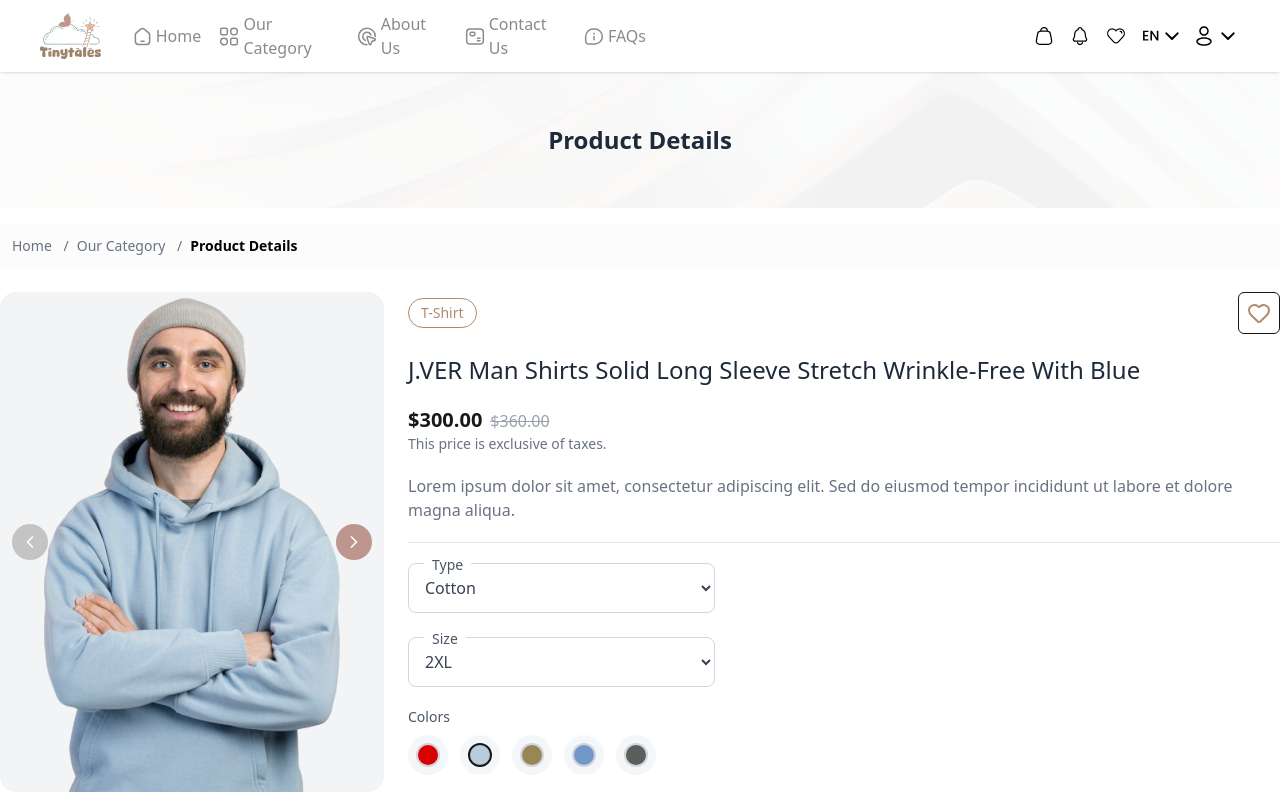
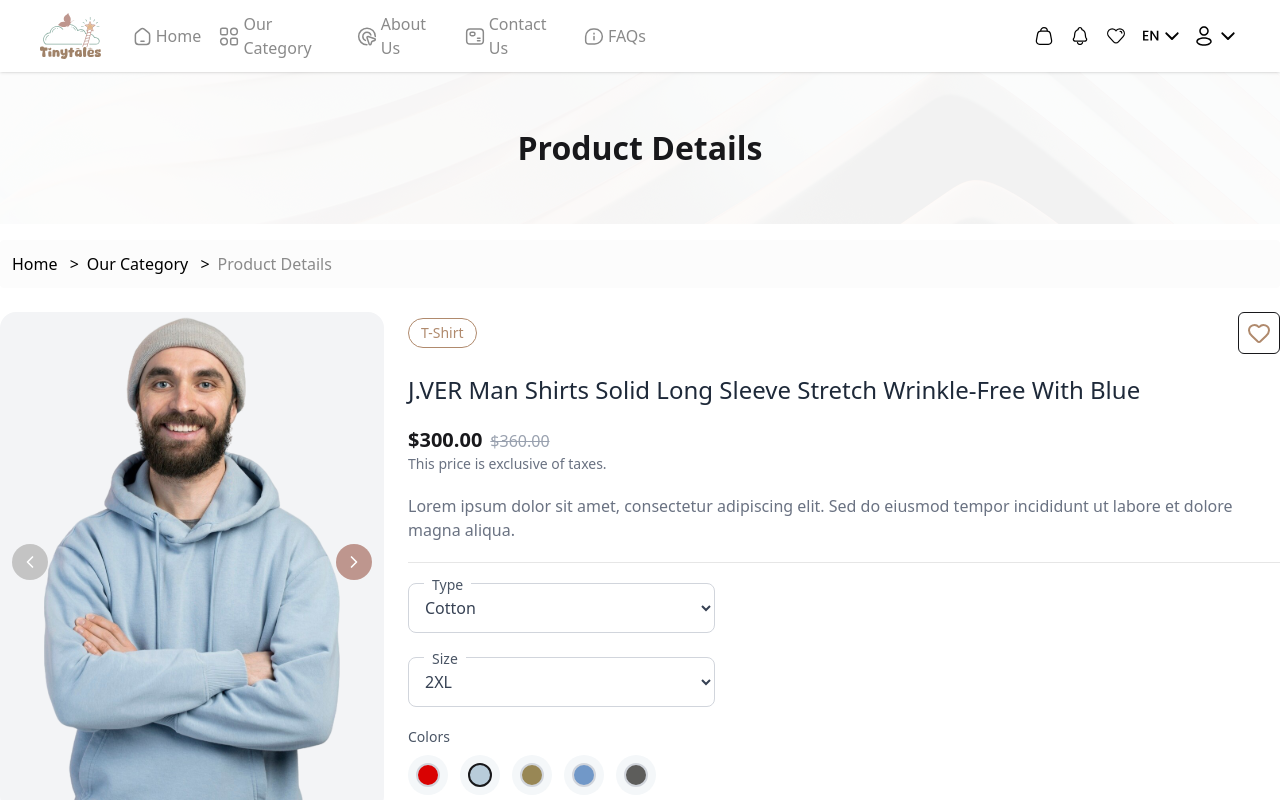
Before and after one commit to Alashmony2/trendline, a Next.js app: page /ProductDetails in a window 1280 px wide. Shown: the top 800 px of the page. Built offline with nearby package versions, Linux system fonts and the light colour scheme.

Commit message:
update Breadcrumb

```diff
--- a/src/app/(pages)/ProductDetails/page.jsx
+++ b/src/app/(pages)/ProductDetails/page.jsx
@@ -24,16 +24,16 @@ export default function ProductDetails() {
     return <>
         {/* Title banner */}
         <div className="bg-[url('/assets/home/details.png')] py-13 text-center mb-4">
-            <h1 className="text-xl sm:text-2xl font-semibold text-gray-800">
+            <h1 className="text-[32px]  font-semibold ">
                 Product Details
             </h1>
         </div>
         <section className="container mx-auto ">
             {/* Breadcrumb */}
-            <div className="text-sm text-gray-500 mb-6 bg-[#ECECEC66]/40 rounded pl-3 py-3">
-                <span>Home</span> <span className="mx-2">/</span>
-                <span>Our Category</span> <span className="mx-2">/</span>
-                <span className="text-black font-semibold">Product Details</span>
+            <div className="text-[16px] font-medium text-black mb-6 bg-[#ECECEC66]/40 rounded pl-3 py-3">
+                <span>Home</span> <span className="mx-2">&gt;</span>
+                <span>Our Category</span> <span className="mx-2">&gt;</span>
+                <span className="text-[#8A8A8A]">Product Details</span>
             </div>
             {/* Main row (wrapped) */}
             <div>
--- a/src/app/_components/Footer/Footer.jsx
+++ b/src/app/_components/Footer/Footer.jsx
@@ -1,4 +1,3 @@
-import { Facebook, Instagram, Linkedin, Twitter, Youtube } from "lucide-react";
 import Image from "next/image.js";
 
 export default function Footer() {
```
Also changed, not shown: public/assets/home/bag.svg (added).
